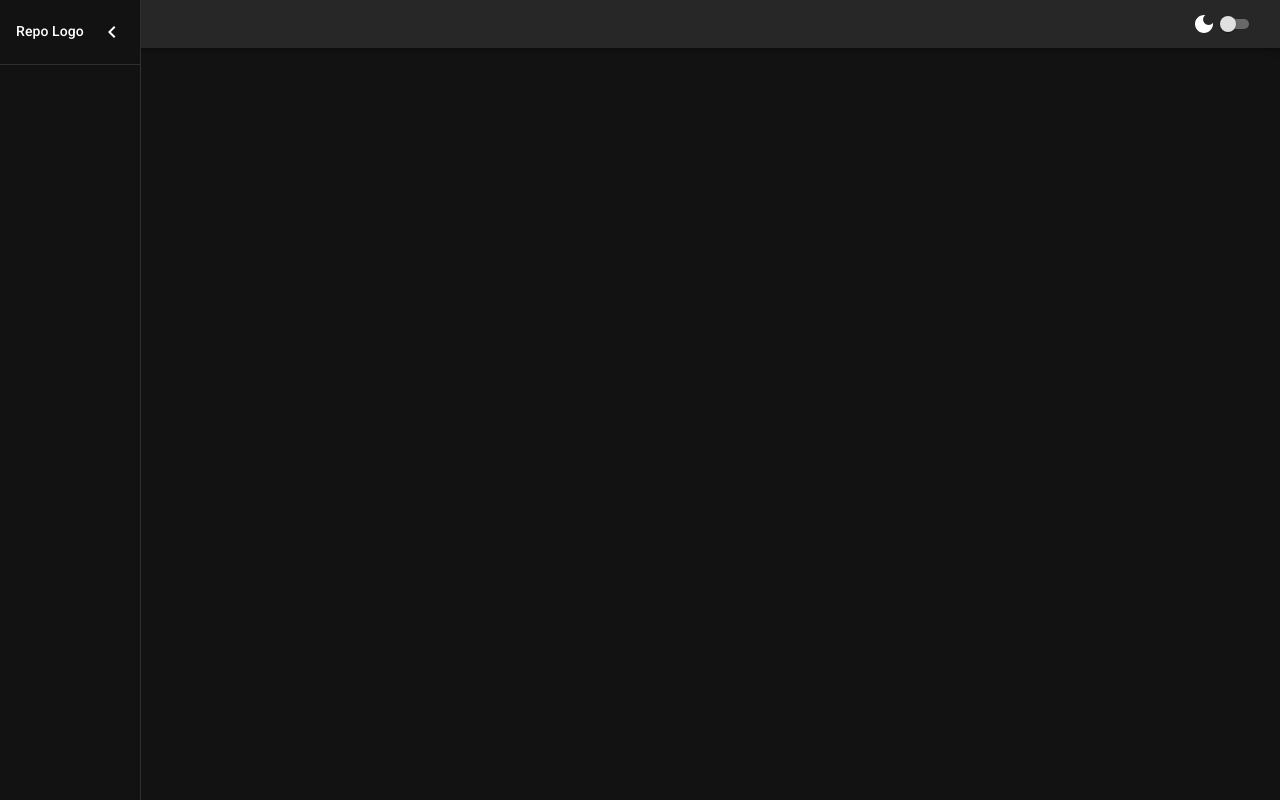
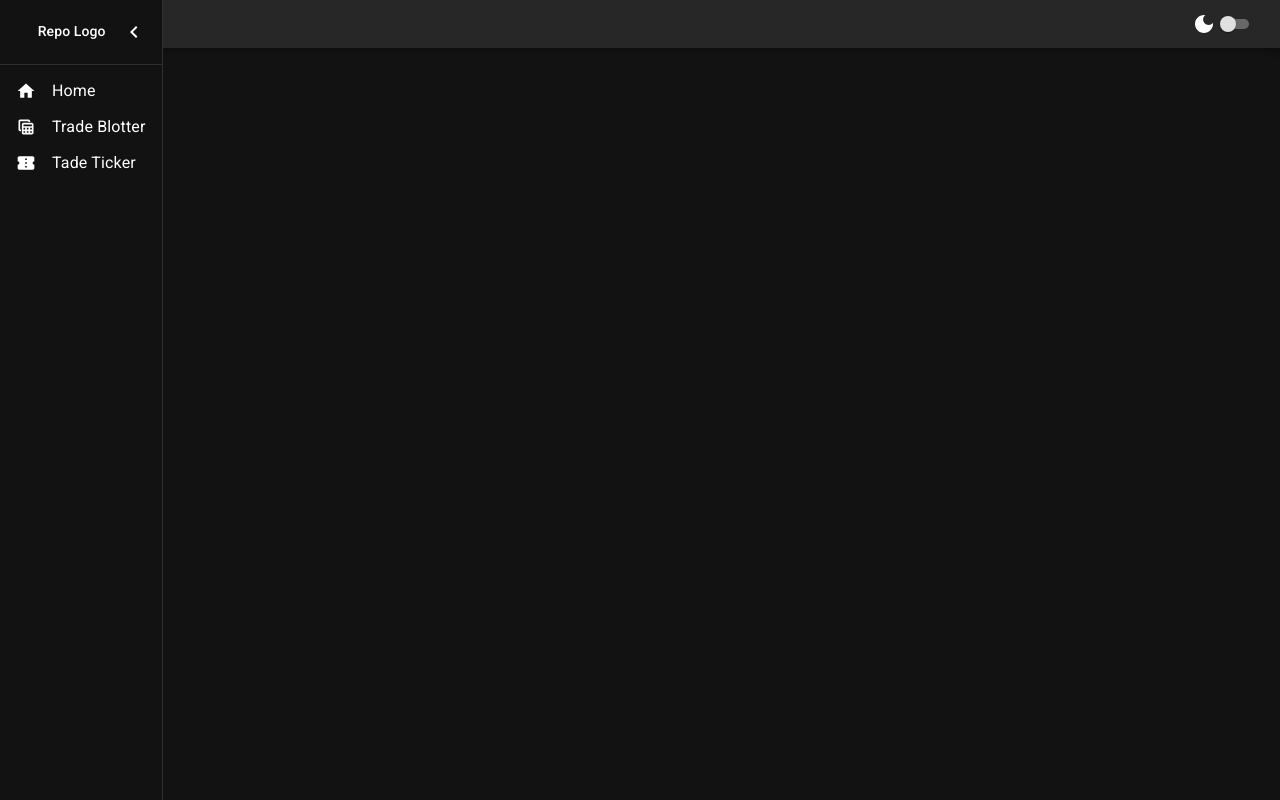
Before and after one commit to 4hmedhabib/eastafrica-logistics, a React (Create React App) app: page / in a window 1280 px wide. Both pictures are taken after a click on the button 32 px from the left and 24 px from the top of the page. Built offline with nearby package versions, Linux system fonts and the light colour scheme.

Commit message:
finished first phase

```diff
--- a/src/App.tsx
+++ b/src/App.tsx
@@ -21,7 +21,10 @@ const App: FC = (): JSX.Element => {
   const handleDrawerToggle = useCallback(() => {
     setSideBarToggler(!sideBarToggler);
   }, [sideBarToggler]);
-  const onThemeChange = useCallback(() => {}, []);
+
+  const onThemeChange = useCallback(() => {
+    setThemeMode(themeMode === "dark" ? "light" : "dark");
+  }, [themeMode]);
 
   return (
     <ThemeProvider theme={theme}>
--- a/src/components/Menu/index.tsx
+++ b/src/components/Menu/index.tsx
@@ -12,17 +12,23 @@ interface Props {
 const Menu: FC<Props> = ({ links }): JSX.Element => {
   const navigate = useNavigate();
 
-  const navigatePath = useCallback((path) => navigate(path), []);
-  console.log(links);
+  const navigatePath = useCallback(
+    (path) => {
+      navigate(path);
+    },
+    [navigate]
+  );
 
   return (
     <div>
       <MenuList>
-        {links.map((link) => {
-          <MenuItem key={link.path} onClick={() => navigatePath(link.path)}>
-            {/* <ListItemIcon> {<link.icon fontSize="small" />} </ListItemIcon> */}
-            <ListItemText> {link.label} </ListItemText>
-          </MenuItem>;
+        {links?.map((link) => {
+          return (
+            <MenuItem key={link.path} onClick={() => navigatePath(link.path)}>
+              <ListItemIcon> {<link.icon fontSize="small" />} </ListItemIcon>
+              <ListItemText> {link.label} </ListItemText>
+            </MenuItem>
+          );
         })}
       </MenuList>
     </div>
```
